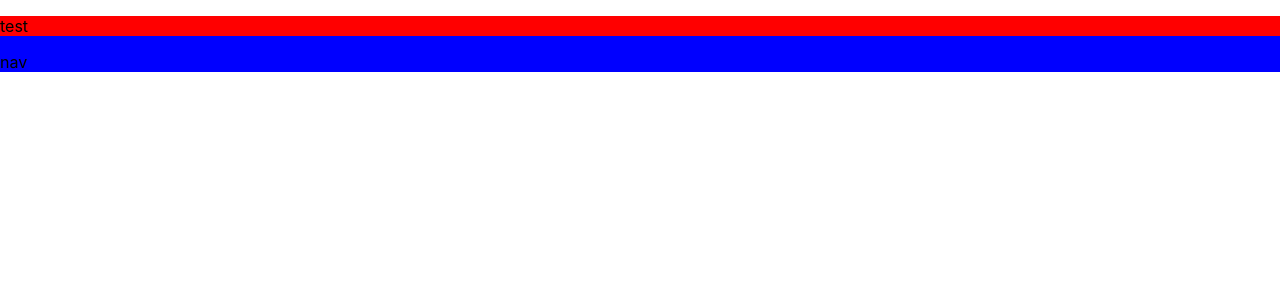
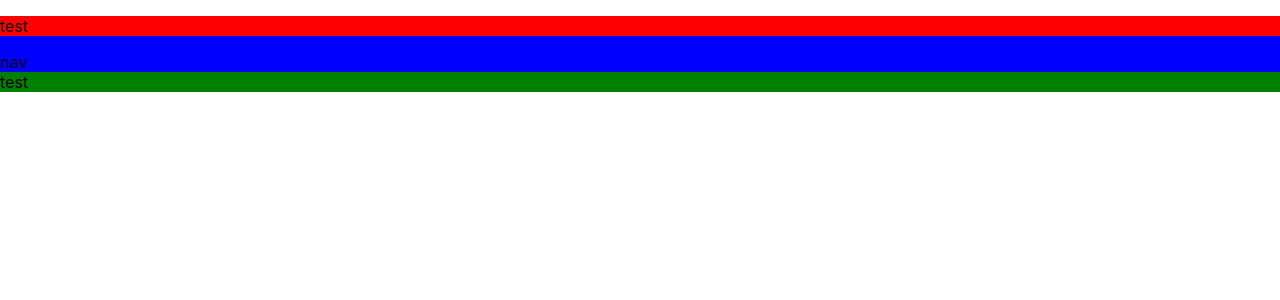
Before and after one commit to JeffShepherd/Wall-i, a React (Create React App) app: page / in a window 1280 px wide. Shown: the top 300 px of the page. Built offline with nearby package versions, Linux system fonts and the light colour scheme.

Commit message:
Add and import LandingPage component

```diff
--- a/src/components/App/App.js
+++ b/src/components/App/App.js
@@ -1,6 +1,7 @@
 import React, {Component} from 'react'
 import './App.css';
 import Nav from '../Nav/Nav'
+import LandingPage from '../LandingPage/LandingPage'
 
 class App extends Component {
   constructor() {
@@ -17,6 +18,7 @@ class App extends Component {
 
       <p>test</p>
       <Nav />
+      <LandingPage />
       </>
     )
   }
--- /dev/null
+++ b/src/components/LandingPage/LandingPage.css
@@ -0,0 +1,3 @@
+main {
+  background-color: green;
+}
--- /dev/null
+++ b/src/components/LandingPage/LandingPage.js
@@ -0,0 +1,13 @@
+import React from 'react'
+import './LandingPage.css'
+
+
+const LandingPage = () => {
+
+
+  return (
+    <main> test </main>
+  )
+}
+
+export default LandingPage
```
